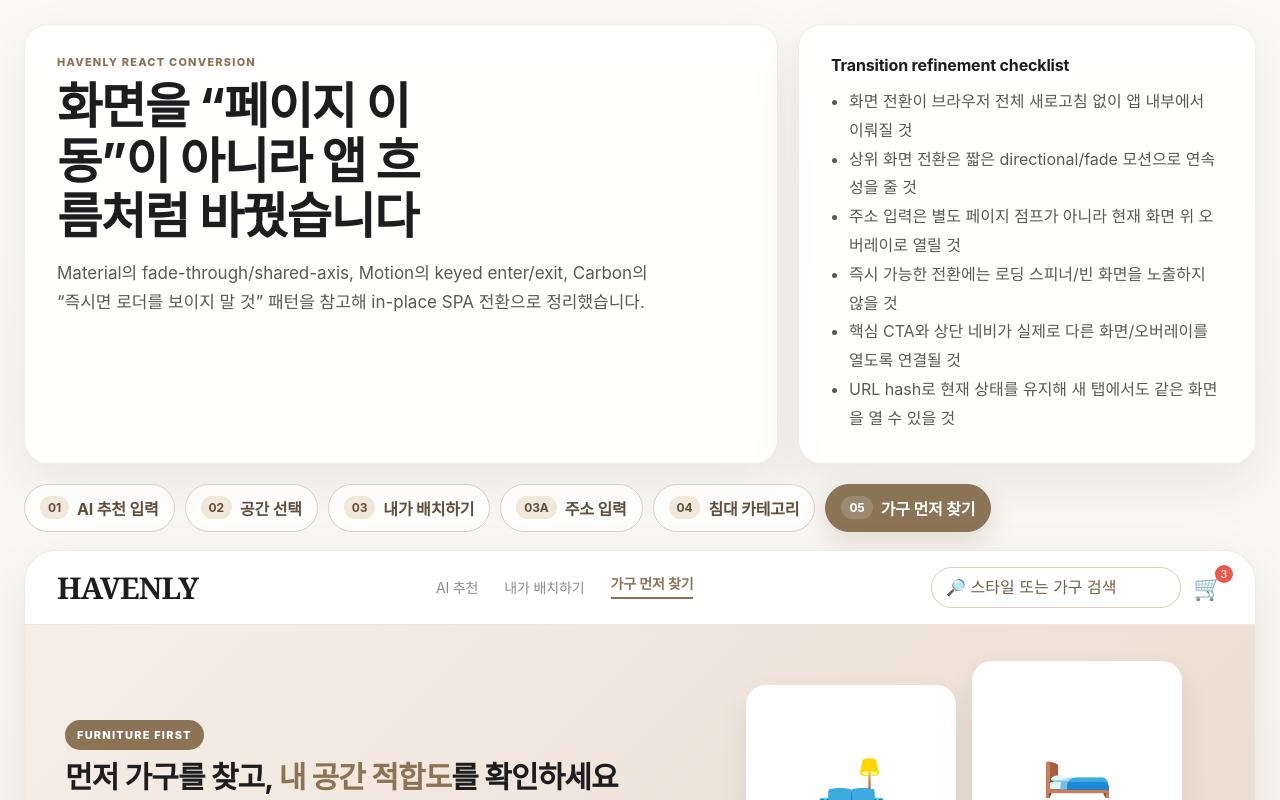
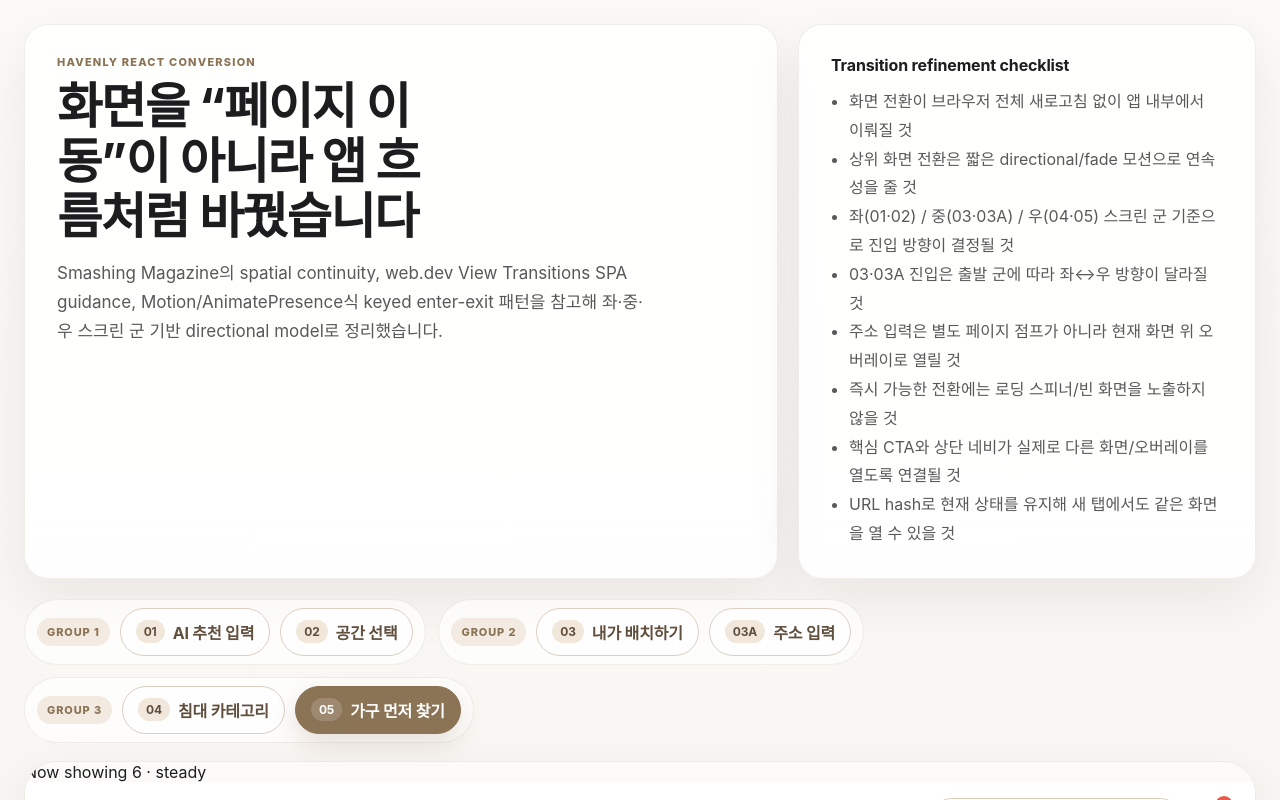
Before and after one commit to NEUJEANS/github-pages-react-hello, a React (Vite) app: page / in a window 1280 px wide. Shown: the top 800 px of the page. Built offline with nearby package versions, Linux system fonts and the light colour scheme.

Commit message:
Refine directional screen transitions

```diff
--- a/src/main.jsx
+++ b/src/main.jsx
@@ -2,7 +2,20 @@ import React from 'react'
 import ReactDOM from 'react-dom/client'
 import './styles.css'
 
-const screenOrder = ['home', 'ai', 'space', 'layout', 'beds']
+const transitionGroups = [
+  ['ai', 'space'],
+  ['layout', 'address'],
+  ['beds', 'home'],
+]
+
+const screenMeta = {
+  ai: { column: 0, step: 0 },
+  space: { column: 0, step: 1 },
+  layout: { column: 1, step: 0 },
+  address: { column: 1, step: 1 },
+  beds: { column: 2, step: 0 },
+  home: { column: 2, step: 1 },
+}
 
 const screens = [
   { id: 'ai', label: 'AI 추천 입력', badge: '01', title: 'AI 전문가 추천 입력 화면' },
@@ -32,23 +45,54 @@ function getStateFromHash() {
   const hash = window.location.hash.replace(/^#/, '')
   if (!hash) return { screen: 'home', overlay: null }
   if (hash === 'address') return { screen: 'layout', overlay: 'address' }
-  if (screenOrder.includes(hash)) return { screen: hash, overlay: null }
+  if (screenMeta[hash]) return { screen: hash, overlay: null }
   return { screen: 'home', overlay: null }
+}
+
+function getScreenMeta(screen) {
+  return screenMeta[screen] ?? screenMeta.home
+}
+
+function getScreenGroupLabel(screen) {
+  const { column, step } = getScreenMeta(screen)
+  return `${column * 2 + step + 1}`
+}
+
+function getDirectionalTransition(fromScreen, toScreen) {
+  if (fromScreen === toScreen) return 0
+
+  const from = getScreenMeta(fromScreen)
+  const to = getScreenMeta(toScreen)
+
+  if (from.column !== to.column) {
+    return to.column > from.column ? 1 : -1
+  }
+
+  if (from.step !== to.step) {
+    return to.step > from.step ? 1 : -1
+  }
+
+  return 0
 }
 
 function useSpaNavigation() {
   const [{ screen, overlay }, setState] = React.useState(() => getStateFromHash())
-  const [direction, setDirection] = React.useState(1)
+  const [direction, setDirection] = React.useState(0)
+  const currentScreenRef = React.useRef(screen)
+
+  React.useEffect(() => {
+    currentScreenRef.current = screen
+  }, [screen])
 
   React.useEffect(() => {
     const onHashChange = () => {
       const next = getStateFromHash()
-      setDirection(screenOrder.indexOf(next.screen) >= screenOrder.indexOf(screen) ? 1 : -1)
+      setDirection(getDirectionalTransition(currentScreenRef.current, next.screen))
       setState(next)
     }
     window.addEventListener('hashchange', onHashChange)
     return () => window.removeEventListener('hashchange', onHashChange)
-  }, [screen])
+  }, [])
 
   const syncHash = React.useCallback((nextScreen, nextOverlay) => {
     const nextHash = nextOverlay === 'address' ? 'address' : nextScreen
@@ -58,9 +102,8 @@ function useSpaNavigation() {
   }, [])
 
   const navigate = React.useCallback((nextScreen) => {
-    const currentIndex = screenOrder.indexOf(screen)
-    const nextIndex = screenOrder.indexOf(nextScreen)
-    setDirection(nextIndex >= currentIndex ? 1 : -1)
+    const nextDirection = getDirectionalTransition(currentScreenRef.current, nextScreen)
+    setDirection(nextDirection)
 
     if (document.startViewTransition) {
       document.startViewTransition(() => {
@@ -70,8 +113,9 @@ function useSpaNavigation() {
       setState({ screen: nextScreen, overlay: null })
     }
 
+    currentScreenRef.current = nextScreen
     syncHash(nextScreen, null)
-  }, [screen, syncHash])
+  }, [syncHash])
 
   const openOverlay = React.useCallback((nextOverlay = 'address') => {
     if (document.startViewTransition) {
@@ -118,16 +162,18 @@ function Header({ dark = false, active = 'AI 추천', onNavigate, onOpenOverlay
 function StageTransition({ screen, direction, children }) {
   const [displayScreen, setDisplayScreen] = React.useState(screen)
   const [phase, setPhase] = React.useState('enter')
+  const [activeDirection, setActiveDirection] = React.useState(direction)
 
   React.useEffect(() => {
     if (screen === displayScreen) return
+    setActiveDirection(direction)
     setPhase('exit')
     const outTimer = window.setTimeout(() => {
       setDisplayScreen(screen)
       setPhase('enter')
     }, 180)
     return () => window.clearTimeout(outTimer)
-  }, [screen, displayScreen])
+  }, [screen, displayScreen, direction])
 
   React.useEffect(() => {
     if (phase !== 'enter') return
@@ -137,7 +183,10 @@ function StageTransition({ screen, direction, children }) {
 
   return (
     <div className={`stageViewport ${phase === 'exit' ? 'is-exiting' : ''}`}>
-      <div key={`${displayScreen}-${phase}`} className={`stageSlide phase-${phase} ${direction >= 0 ? 'dir-forward' : 'dir-back'}`}>
+      <div
+        key={`${displayScreen}-${phase}-${activeDirection}`}
+        className={`stageSlide phase-${phase} ${activeDirection >= 0 ? 'dir-forward' : 'dir-back'}`}
+      >
         {children(displayScreen)}
       </div>
     </div>
@@ -150,6 +199,8 @@ function App() {
   const checklist = [
     '화면 전환이 브라우저 전체 새로고침 없이 앱 내부에서 이뤄질 것',
     '상위 화면 전환은 짧은 directional/fade 모션으로 연속성을 줄 것',
+    '좌(01·02) / 중(03·03A) / 우(04·05) 스크린 군 기준으로 진입 방향이 결정될 것',
+    '03·03A 진입은 출발 군에 따라 좌↔우 방향이 달라질 것',
     '주소 입력은 별도 페이지 점프가 아니라 현재 화면 위 오버레이로 열릴 것',
     '즉시 가능한 전환에는 로딩 스피너/빈 화면을 노출하지 않을 것',
     '핵심 CTA와 상단 네비가 실제로 다른 화면/오버레이를 열도록 연결될 것',
@@ -162,7 +213,7 @@ function App() {
         <div>
           <p className="eyebrow">HAVENLY React Conversion</p>
           <h1>화면을 “페이지 이동”이 아니라 앱 흐름처럼 바꿨습니다</h1>
-          <p className="subcopy">Material의 fade-through/shared-axis, Motion의 keyed enter/exit, Carbon의 “즉시면 로더를 보이지 말 것” 패턴을 참고해 in-place SPA 전환으로 정리했습니다.</p>
+          <p className="subcopy">Smashing Magazine의 spatial continuity, web.dev View Transitions SPA guidance, Motion/AnimatePresence식 keyed enter-exit 패턴을 참고해 좌·중·우 스크린 군 기반 directional model로 정리했습니다.</p>
         </div>
         <div className="sourceNotes">
           <strong>Transition refinement checklist</strong>
@@ -173,7 +224,11 @@ function App() {
       </section>
 
       <section className="screenNav">
-        {screens.map((item) => {
+        {transitionGroups.map((group, index) => (
+          <div key={`group-${index}`} className="screenGroup">
+            <span className="groupLabel">Group {index + 1}</span>
+            {group.map((screenId) => {
+              const item = screens.find((screenItem) => screenItem.id === screenId)
               const isOverlay = item.id === 'address'
               const active = isOverlay ? overlay === 'address' : screen === item.id
               return (
@@ -186,9 +241,14 @@ function App() {
                 </button>
               )
             })}
+          </div>
+        ))}
       </section>
 
       <section className={`screenStage ${overlay ? 'overlayOpen' : ''}`}>
+        <div className="directionBadge" aria-live="polite">
+          Now showing {getScreenGroupLabel(screen)} · {direction > 0 ? 'enter from right' : direction < 0 ? 'enter from left' : 'steady'}
+        </div>
         <StageTransition screen={screen} direction={direction}>
           {(visibleScreen) => renderScreen(visibleScreen, { navigate, openOverlay })}
         </StageTransition>
@@ -460,6 +520,7 @@ function FurnitureHomeScreen({ navigate, openOverlay }) {
   )
 }
 
+
 ReactDOM.createRoot(document.getElementById('root')).render(
   <React.StrictMode>
     <App />
--- a/src/styles.css
+++ b/src/styles.css
@@ -32,7 +32,9 @@ button:active { transform: translateY(0); }
 .subcopy { margin: 0; max-width: 56ch; color: #595959; font-size: 17px; line-height: 1.72; }
 .sourceNotes strong { display: block; margin-bottom: 12px; letter-spacing: -.01em; }
 .sourceNotes ul { margin: 0; padding-left: 18px; color: #595959; line-height: 1.8; }
-.screenNav { display: flex; flex-wrap: wrap; gap: 10px; margin-bottom: 18px; }
+.screenNav { display: flex; flex-wrap: wrap; gap: 12px; margin-bottom: 18px; align-items: stretch; }
+.screenGroup { display: flex; align-items: center; gap: 10px; padding: 8px 12px; background: rgba(255,255,255,.68); border: 1px solid rgba(139,115,85,.12); border-radius: 999px; }
+.groupLabel { display: inline-flex; align-items: center; justify-content: center; min-width: 72px; padding: 7px 10px; border-radius: 999px; background: #f3ebe1; color: #8b7355; font-size: 11px; font-weight: 800; letter-spacing: .08em; text-transform: uppercase; }
 .screenChip { border: 1px solid #dbcfc2; background: rgba(255,255,255,.8); color: #604f3d; padding: 11px 15px; border-radius: 999px; font-weight: 700; display: inline-flex; align-items: center; gap: 8px; letter-spacing: -.01em; }
 .screenChip span { background: #f1e7db; border-radius: 999px; padding: 4px 8px; font-size: 12px; }
 .screenChip.active { background: var(--accent); color: white; border-color: var(--accent); box-shadow: 0 10px 24px rgba(139,115,85,.2); }
```
Also changed, not shown: 1 other file (tests, documents, lock files or other folders). Lines whose indentation alone changed are shown as unchanged.
